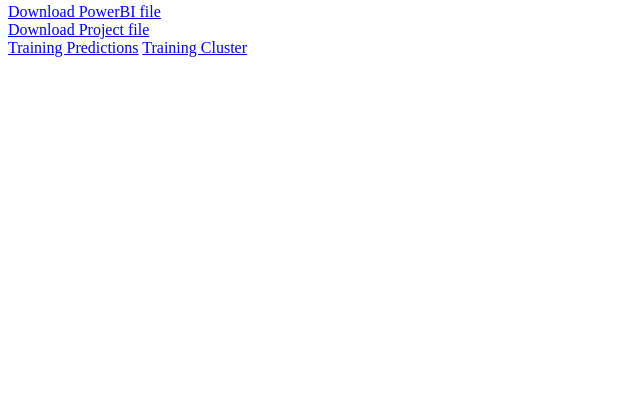
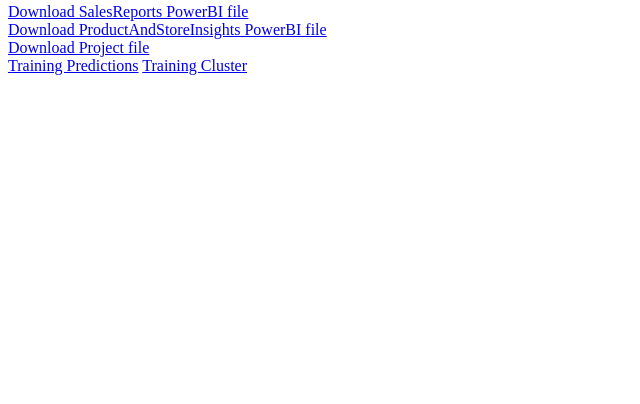
Before and after one commit to Nrojt/United-Outdoors, a Flask app: page / in a window 1280 px wide. Shown: the part 396-800 px from the top of the page, without its empty margins (0-640 px from the left). Run offline with Flask 3, Linux system fonts and the light colour scheme.

Commit message:
powerbi (#32)
* powerbi

* Update .pbix names

---------

Co-authored-by: MrMisterMisterMister <22003908@student.hhs.nl>

```diff
--- a/visualization/templates/index.html
+++ b/visualization/templates/index.html
@@ -11,7 +11,8 @@
         <iframe width="560" height="315" src="https://www.youtube-nocookie.com/embed/sL5Mz-H7_w8?si=sPnGZz658D-N0Cfl" title="YouTube video player" frameborder="0" allow="accelerometer; autoplay; clipboard-write; encrypted-media; gyroscope; picture-in-picture; web-share" referrerpolicy="strict-origin-when-cross-origin" allowfullscreen></iframe>
     </div>
     <div>
-        <a href="/download/visualization.pbix">Download PowerBI file</a>
+        <a href="/download/sales_report.pbix" style="display: block;">Download SalesReports PowerBI file</a>
+        <a href="/download/product_and_store_insights.pbix" style="display: block;">Download ProductAndStoreInsights PowerBI file</a>
     </div>
     <div>
         <a href="https://github.com/Nrojt/United-Outdoors/archive/refs/heads/main.zip">Download Project file</a>
```
Also changed, not shown: 3 other files.
